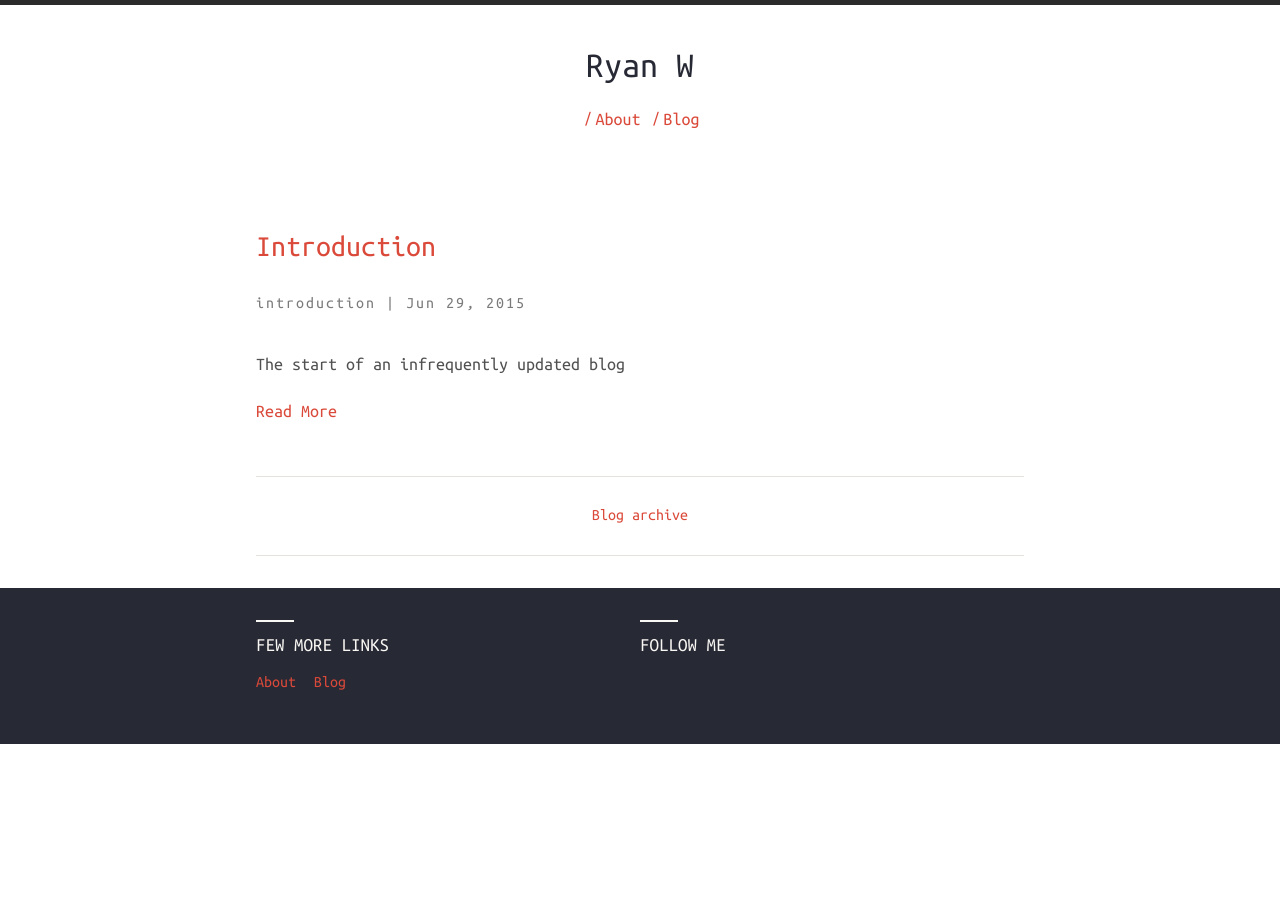
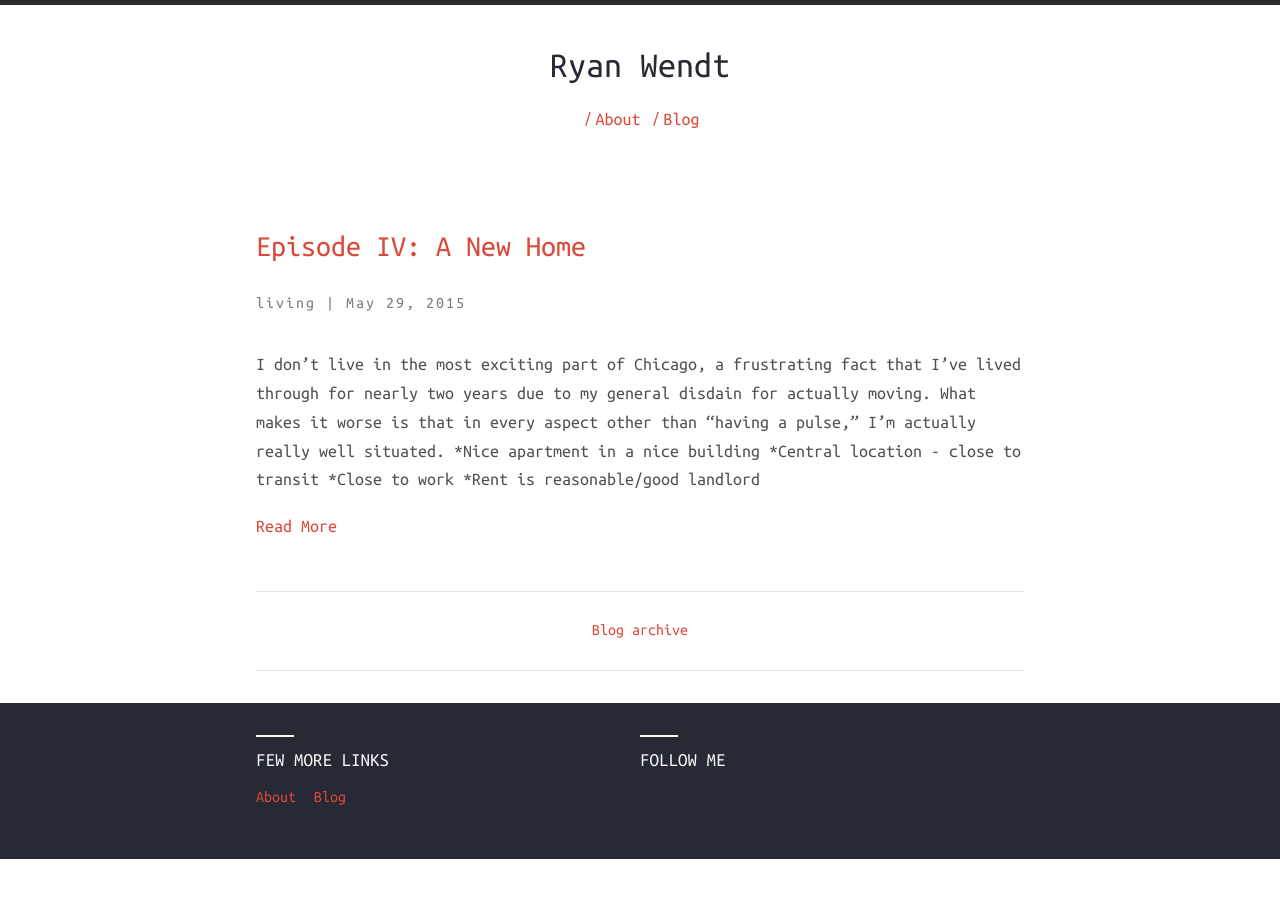
Before and after one commit to ryanmfw/ryanmfw.github.io, a Jekyll site: the page built from index.html, in a window 1280 px wide. Built offline with Jekyll 4.4.1, drawn with Linux system fonts in a browser that asks for light colours; nearby versions of some CDN libraries.

Commit message:
added chicago post, updated config and about me

```diff
--- a/_config.yml
+++ b/_config.yml
@@ -11,7 +11,7 @@ url: http://www.ryanwendt.com
 
 # Harmony theme configuration. Please change accordingly.
 harmony:
-  name: Ryan W
+  name: Ryan Wendt
   # Little description about your site
   description:
   # 'meta_description:' Write an awesome description for your new site here.
@@ -20,12 +20,12 @@ harmony:
   meta_description:
   basetheme: theme-base-01 # pre defined thmes are darken, blue-water, redish.
   author: # Author details
-    name: Ryan W
+    name: Ryan Wendt
     email: ryan
-    url: http://ryanmfw.github.io
+    url: http://ryanwendt.com
 
   # Google Analytics key, leave blank to ignore
-  #google_analytics_key: UA-xxxx-x
+  google_analytics_key: UA-27900504-2
 
   # Profile links, leave blank to ignore
 
--- /dev/null
+++ b/_posts/2015-06-29-chicago.markdown
@@ -0,0 +1,21 @@
+---
+layout: post
+title:  "Episode IV: A New Home"
+date:   2015-05-29
+categories:
+- living
+description: Chicago is great, but where I live is boring
+---
+
+I don't live in the most exciting part of Chicago, a frustrating fact that I've lived through for nearly two years due to my general disdain for actually moving. What makes it worse is that in every aspect other than "having a pulse," I'm actually really well situated.
+*Nice apartment in a nice building
+*Central location - close to transit
+*Close to work
+*Rent is reasonable/good landlord
+
+All basic stuff that makes a place worth living in. However, there is nothing going on, ever. Most of the restaurants close at 4 PM on weekdays and don't open on weekends. There's no foot traffic, no culture, no quirky stores. Few events overall. It's just the same boringness every day. As well, most of my friends live some distance away.
+
+Do I want to trade convenience for enjoyment? Most likely. The main inconvenience is my commute, so something located near the blue or red lines would be ideal. Some sort of night life or culture comes next, so I'm looking at Lincoln Park or Logan Square, maybe Wicker Park.
+
+Shall I rent? Or buy and reduce my costs with roommates? I'm inclined to continue renting, as I don't really want to be tied down too much.
+I'll probably break down the cost/benefit analysis of buying and renting it out later.
--- a/_posts/2015-06-29-introduction.markdown
+++ /dev/null
@@ -1,10 +0,0 @@
----
-layout: post
-title:  "Introduction"
-date:   2015-06-29
-description: Introduction
-categories:
-- introduction
----
-
-The start of an infrequently updated blog
```
Also changed, not shown: about.md (+1 -1 lines).
